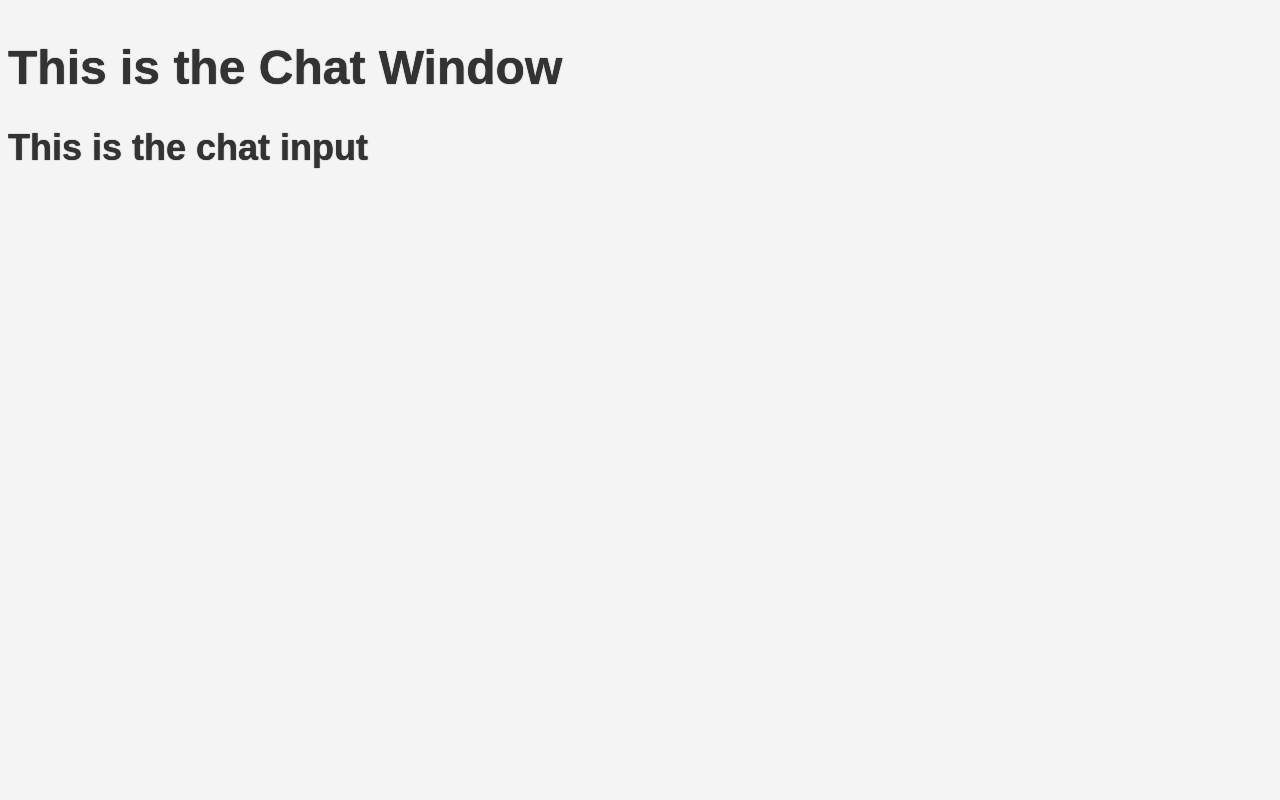
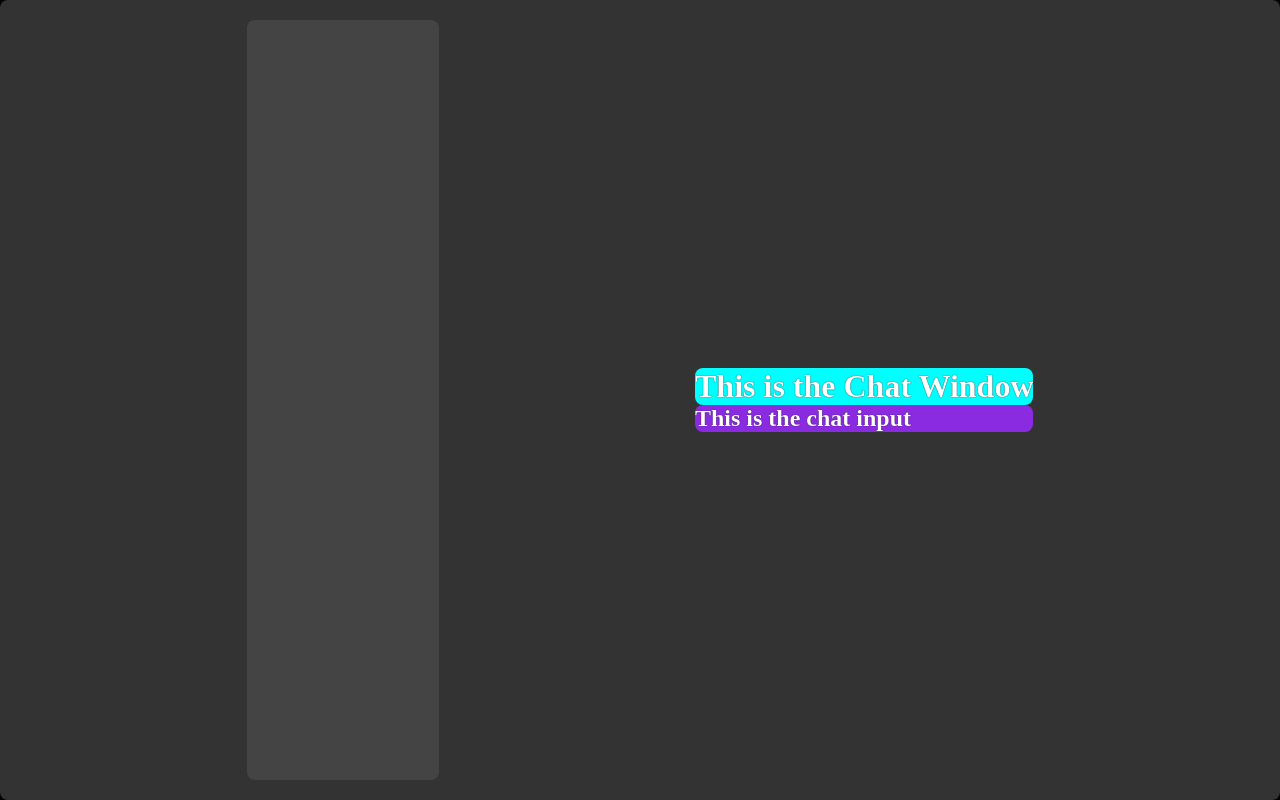
Before and after one commit to zingzongy/vue-tauri-chatbot, a Vue app: page / in a window 1280 px wide. Built offline with nearby package versions, Linux system fonts and the light colour scheme.

Commit message:
changed some styles

```diff
--- a/src/App.vue
+++ b/src/App.vue
@@ -5,11 +5,16 @@
 
 <template>
   <div class="app-root">
-    <div class="chat-window">
-      <h1>This is the Chat Window</h1>
+    <div class="chat-sidebar">
+
     </div>
-    <div class="chat-input">
-      <h2>This is the chat input</h2>
+    <div class="chat-container">
+      <div class="chat-window">
+        <h1>This is the Chat Window</h1>
+      </div>
+      <div class="chat-input">
+        <h2>This is the chat input</h2>
+      </div>
     </div>
   </div>
 </template>
--- a/src/styles/global.css
+++ b/src/styles/global.css
@@ -1,22 +1,73 @@
 /* src/styles/global.css */
 /* A simple reset and base font */
 
-.parent_container {
+/* Good practice: Basic reset and box-sizing */
+* {
+    margin: 0;
+    padding: 0;
+    box-sizing: border-box;
+}
+
+/*make sure that html, body and #app takes the full height*/
+html, body, #app {
+    height: 100%;
+    width: 100%;
+}
+
+#app {
     display: flex;
     justify-content: center;
     align-items: center;
 }
 
+.app-root {
+    width: 100vw;
+    height: 100vh;
+    background-color: #333;
+    border-radius: 8px;
+    box-shadow: 0 5px 15px rgba(0, 0, 0, 0.8);
+    display: flex;
+    padding: 0;
+    flex-direction: row;
+    align-items: center;
+    justify-content: space-evenly;
+    overflow: hidden;
+}
+
+.chat-container {
+    display: flex;
+    flex-direction: column;
+    justify-content: space-evenly;
+    overflow: hidden;
+}
+
+.chat-sidebar {
+    width: 15%;
+    height: 95%;
+    background-color: #444;
+    border-radius: 8px;
+    margin-right: 10px;
+    padding: 10px;
+    overflow-y: auto; /* Allows scrolling if content overflows */
+}
+
+.chat-window {
+    width: 100%;
+    height: 85%;
+    background-color: aqua;
+    border-radius: 8px;
+    margin: 0%;
+}
+
+.chat-input {
+    height: 10%;
+    width: 100%;
+    border-radius: 8px;
+    background-color: blueviolet;
+}
+
 body {
-    background-color: #f4f4f4;
-    color: #333;
+    background-color: black;
+    color: white;
     text-shadow: black 0px 0px 1px;
 }
-
-#app {
-    height: 100%;
-    width: 100%;
-    overflow: hidden;;
-    font-family: Arial, Helvetica, sans-serif;
-    font-size: 24px;
-}
```
